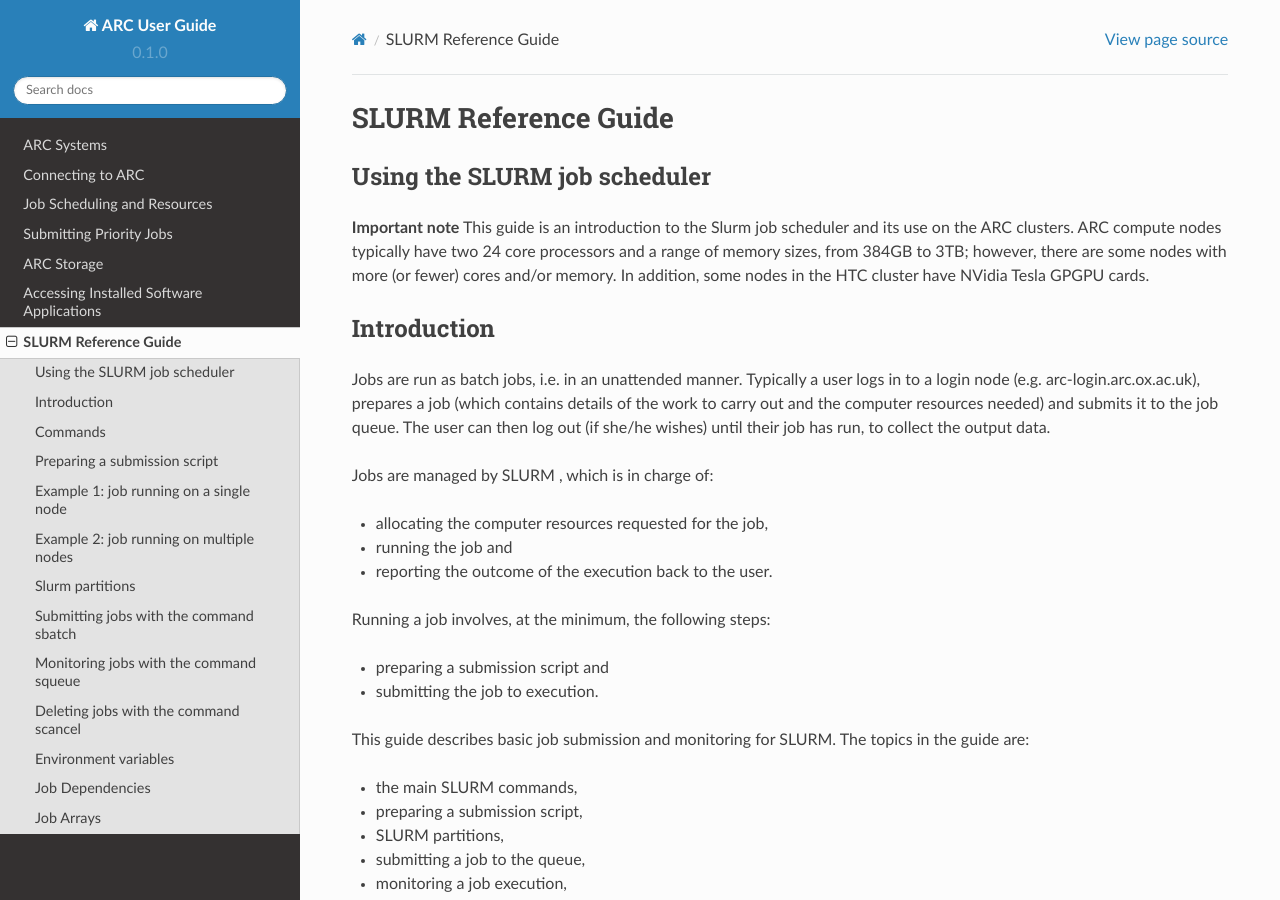
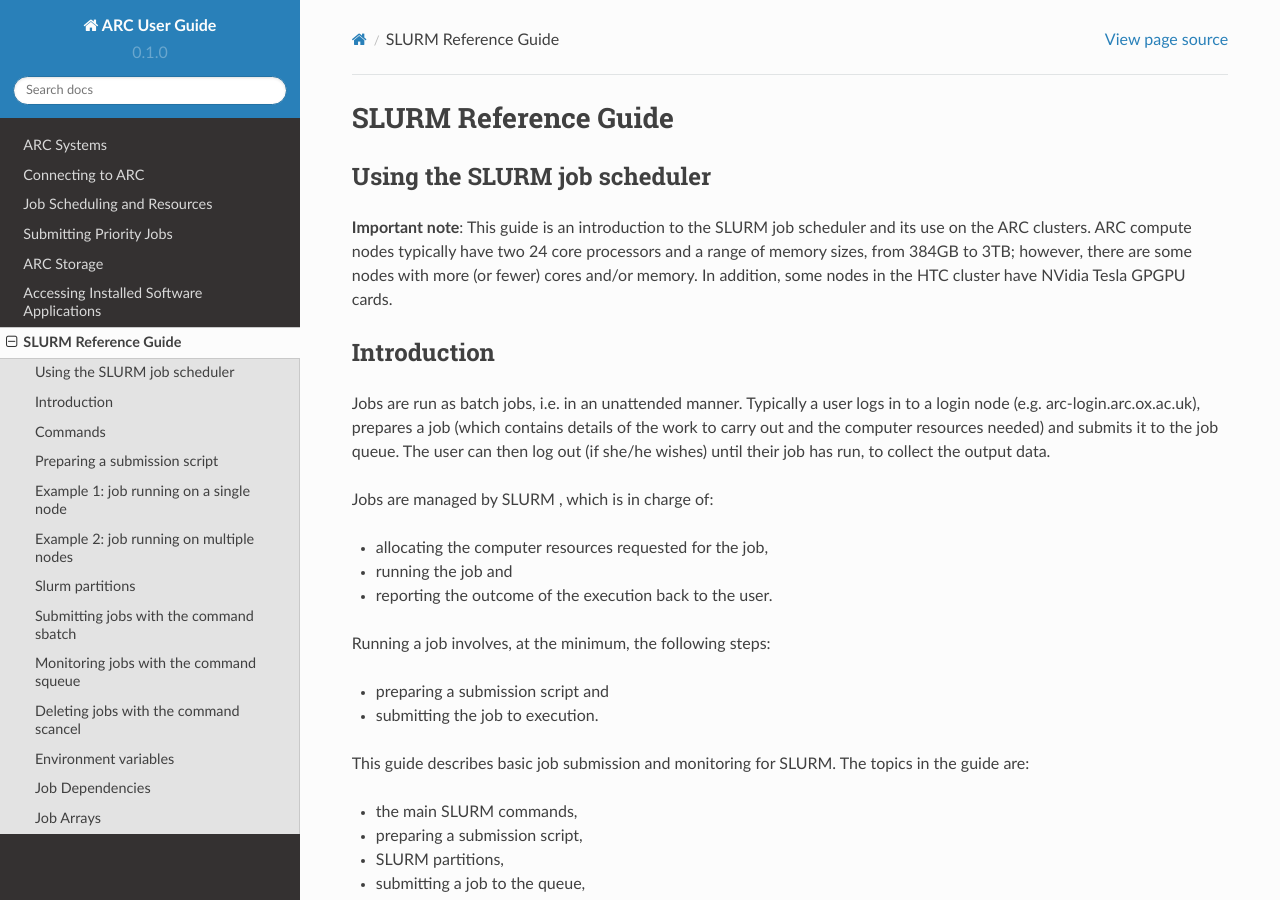
Before and after one commit to tina-friedrich/arc-user-guide, a Sphinx documentation site: the page built from docs/source/slurm-reference.rst, in a window 1280 px wide and 900 px high. Built offline with Sphinx 7.4.7 and the Read the Docs theme 2.0.0, drawn with Linux system fonts in a browser that asks for light colours.

```diff
--- a/docs/source/slurm-reference.rst
+++ b/docs/source/slurm-reference.rst
@@ -4,8 +4,8 @@ SLURM Reference Guide
 Using the SLURM job scheduler
 -----------------------------
 
-**Important note**
-This guide is an introduction to the Slurm job scheduler and its use on the ARC clusters. ARC compute nodes typically have two 24 core processors and a range of memory sizes,
+**Important note**:
+This guide is an introduction to the SLURM job scheduler and its use on the ARC clusters. ARC compute nodes typically have two 24 core processors and a range of memory sizes,
 from 384GB to 3TB; however, there are some nodes with more (or fewer) cores and/or memory. In addition, some nodes in the HTC cluster have NVidia Tesla GPGPU cards.
 
 Introduction
```
